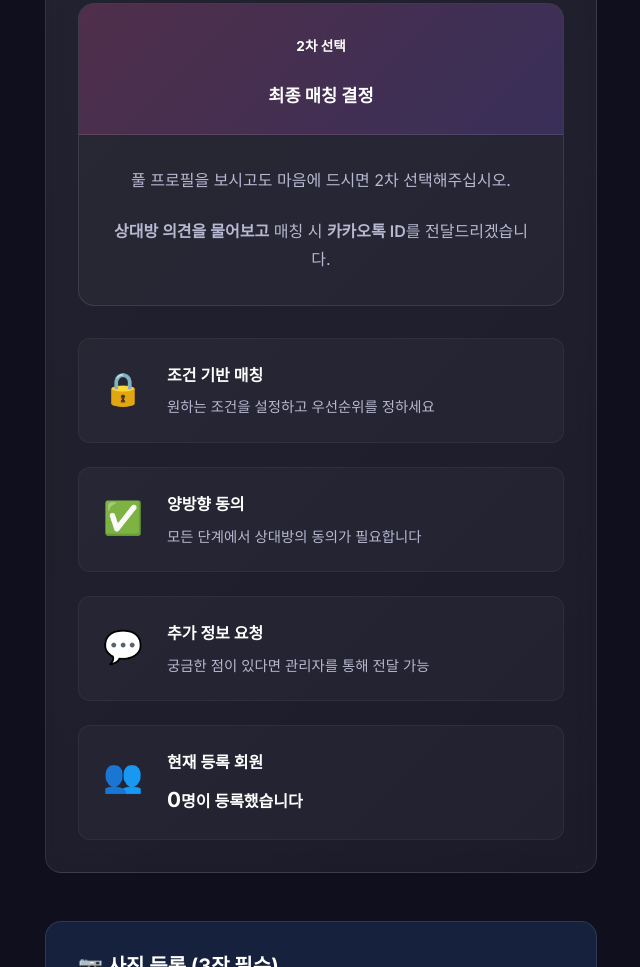
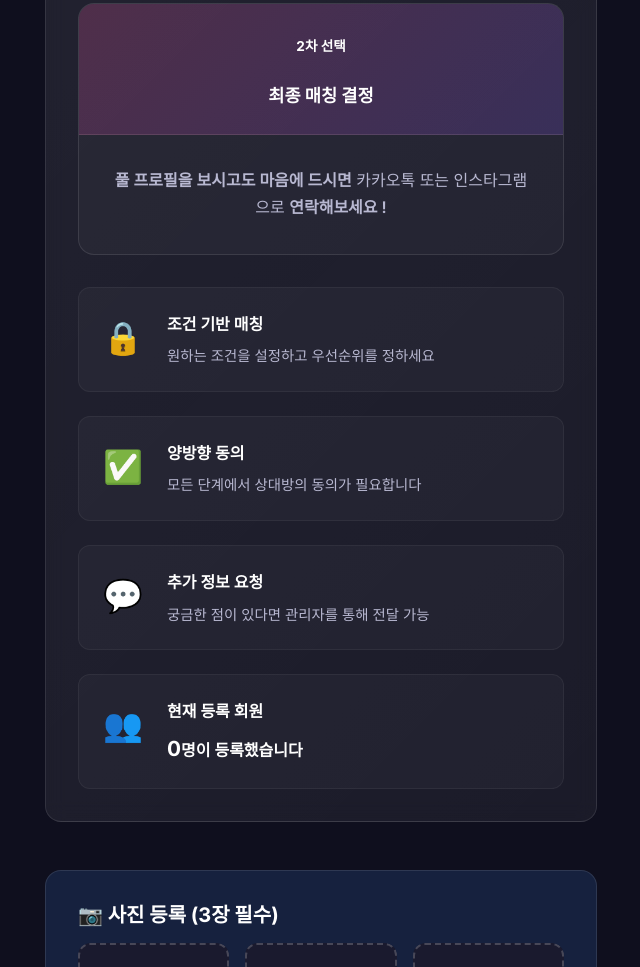
Before and after one commit to andy-777-lee/privacy-matching-service, a website: page index.html in a window 1280 px wide. Shown: the part 1326-2293 px from the top of the page, without its empty margins (319-959 px from the left). Drawn offline with Linux system fonts and the light colour scheme.

Commit message:
Update service description text

```diff
--- a/index.html
+++ b/index.html
@@ -63,8 +63,9 @@
                                     <h4>최종 매칭 결정</h4>
                                 </div>
                                 <div class="process-detail-content">
-                                    <p>풀 프로필을 보시고도 마음에 드시면 2차 선택해주십시오.</p>
-                                    <p><strong>상대방 의견을 물어보고</strong> 매칭 시 <strong>카카오톡 ID</strong>를 전달드리겠습니다.</p>
+                                    <p><strong>풀 프로필을 보시고도 마음에 드시면</strong> 카카오톡 또는 인스타그램으로 <strong>연락해보세요 !</strong>
+                                    </p>
+
                                 </div>
                             </div>
                         </div>
```
